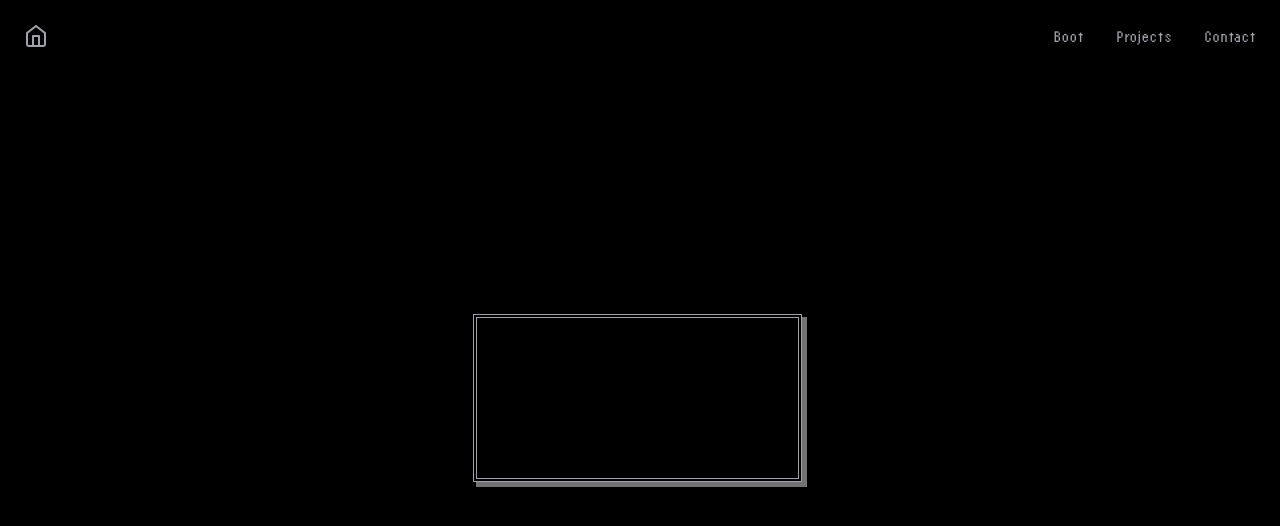
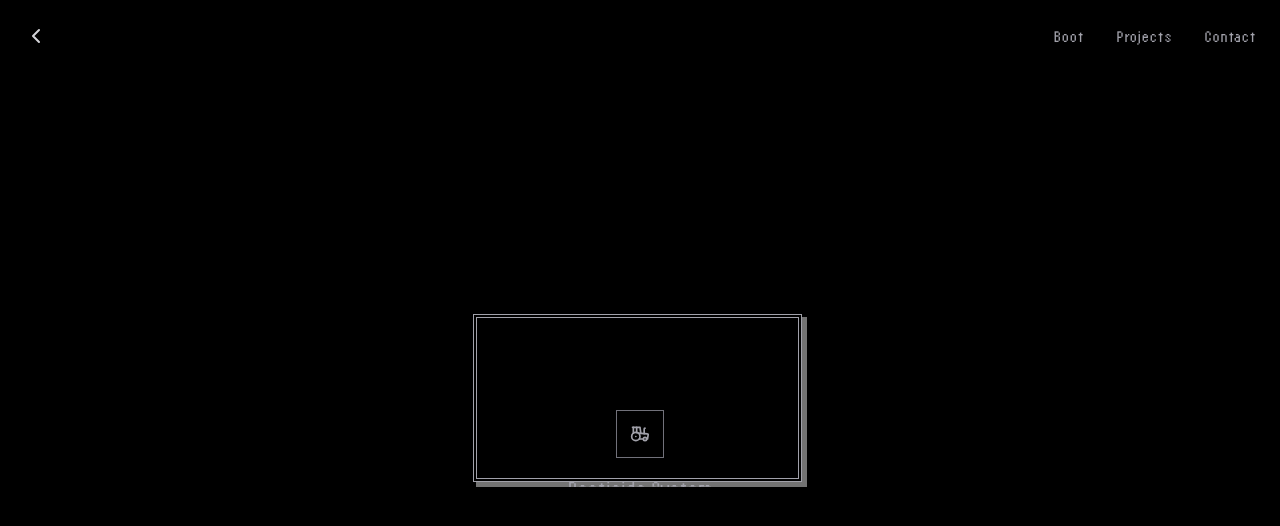
Before and after one commit to aarasawa/aarasawa.dev, a Next.js app: page /projects in a window 1280 px wide. Shown: the top 526 px of the page. Built offline with nearby package versions, Linux system fonts and the light colour scheme.

Commit message:
attempting to implement single project card, pushing to work on later

```diff
--- a/app/components/nav.tsx
+++ b/app/components/nav.tsx
@@ -1,5 +1,5 @@
 "use client";
-import { Home } from "lucide-react";
+import { ChevronLeft } from "lucide-react";
 import Link from 'next/link';
 import React, { useEffect, useRef, useState } from 'react';
 
@@ -30,7 +30,7 @@ export const Navigation: React.FC = () => {
 					<div className="flex justify-between gap-8">
 						<Link
 							href="/boot"
-							className="duration-200 text-zinc-400 hover:text-zinc-100"
+							className="duration-200 text-zinc-400 hover-text-zinc-100"
 						>
 							Boot
 						</Link>
@@ -49,9 +49,9 @@ export const Navigation: React.FC = () => {
 					</div>
 					<Link
 						href="/"
-						className="duration-200 text-zinc-400 hover:text-zinc-100"
+						className="duration-200 text-zinc-300 hover:text-zinc-100"
 					>
-						<Home className="w-6 h-6 " />
+						<ChevronLeft className="w-6 h-6 "/>
 					</Link>
 				</div>
 			</div>
--- a/app/components/projects_card.tsx
+++ b/app/components/projects_card.tsx
@@ -3,6 +3,7 @@ import { PropsWithChildren } from "react";
 export const Projects_Card: React.FC<PropsWithChildren> = ({children}) => {
   return (
     <div className="pointer-events-auto justify-self-center overflow-hidden relative group w-[334px] h-[173px]">
+      {children}
       <div className="w-[331px] h-[170px] left-[3px] top-[3px] absolute bg-neutral-500 group-hover:bg-neutral-400"></div>
       <div className="w-[329px] h-[168px] left-0 top-0 absolute">
         <div className="w-[329px] h-[168px] left-0 top-0 absolute bg-black border border-zinc-400 group-hover:border-white"></div>
--- a/app/globals.css
+++ b/app/globals.css
@@ -1,12 +1,6 @@
 @tailwind base;
 @tailwind components;
 @tailwind utilities;
-
-:root {
-  --foreground-rgb: 0, 0, 0;
-  --background-start-rgb: 214, 219, 220;
-  --background-end-rgb: 255, 255, 255;
-}
 
 @media (prefers-color-scheme: dark) {
   :root {
--- a/app/projects/page.tsx
+++ b/app/projects/page.tsx
@@ -17,18 +17,18 @@ export default function Projects() {
 		<div className="bg-black scroll-p-5">
 			<Navigation/>
 			<div className="container flex items-center min-h-screen py-16 mx-auto">
-				<div className="grid w-full grid-cols-1 gap-8 p-8">
+				<div className="grid w-full grid-cols-1 gap-8">
 					{projects.map((p) => (
 						<Projects_Card key={p.label}>
 							<Link
 								href={p.href}
 								className="overflow-hidden relative flex flex-col items-center gap-4 py-24 group"
 							>
-								<span className="relative z-10 flex items-center">
+								<span className="relative z-10 flex items-center justify-center w-12 h-12 text-sm border group-hover:text-white group-hover:border-white text-zinc-400 border-zinc-500">
 									{p.icon}
 								</span>
 								<div className="z-10 flex flex-col items-center">
-								<span className="font-medium xl:text-xl text-zinc-400 group-hover:text-white">
+									<span className="font-medium xl:text-xl text-zinc-400 group-hover:text-white">
 										{p.handle}
 									</span>
 									<span className="z-50 text-sm text-center text-zinc-400 group-hover:text-zinc-200">
```
